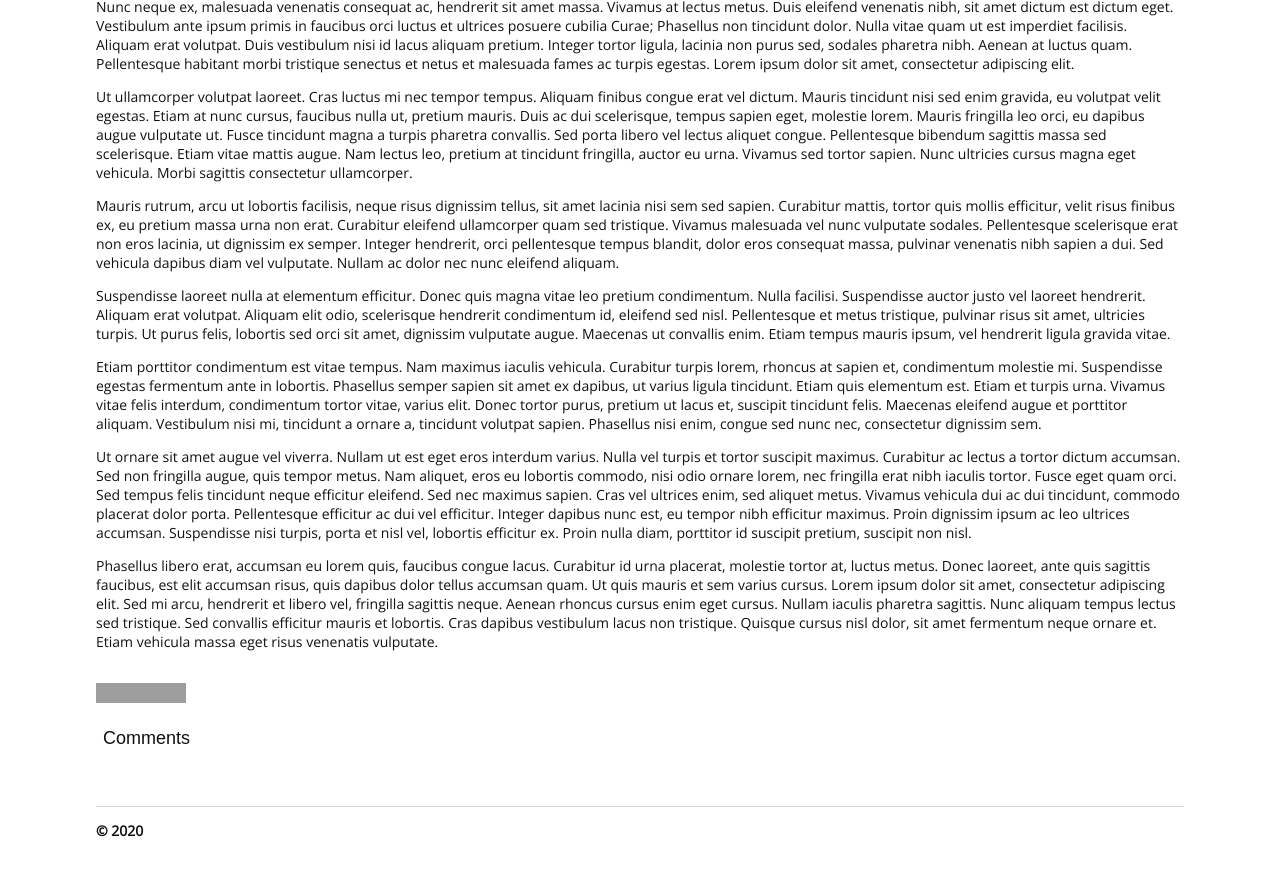
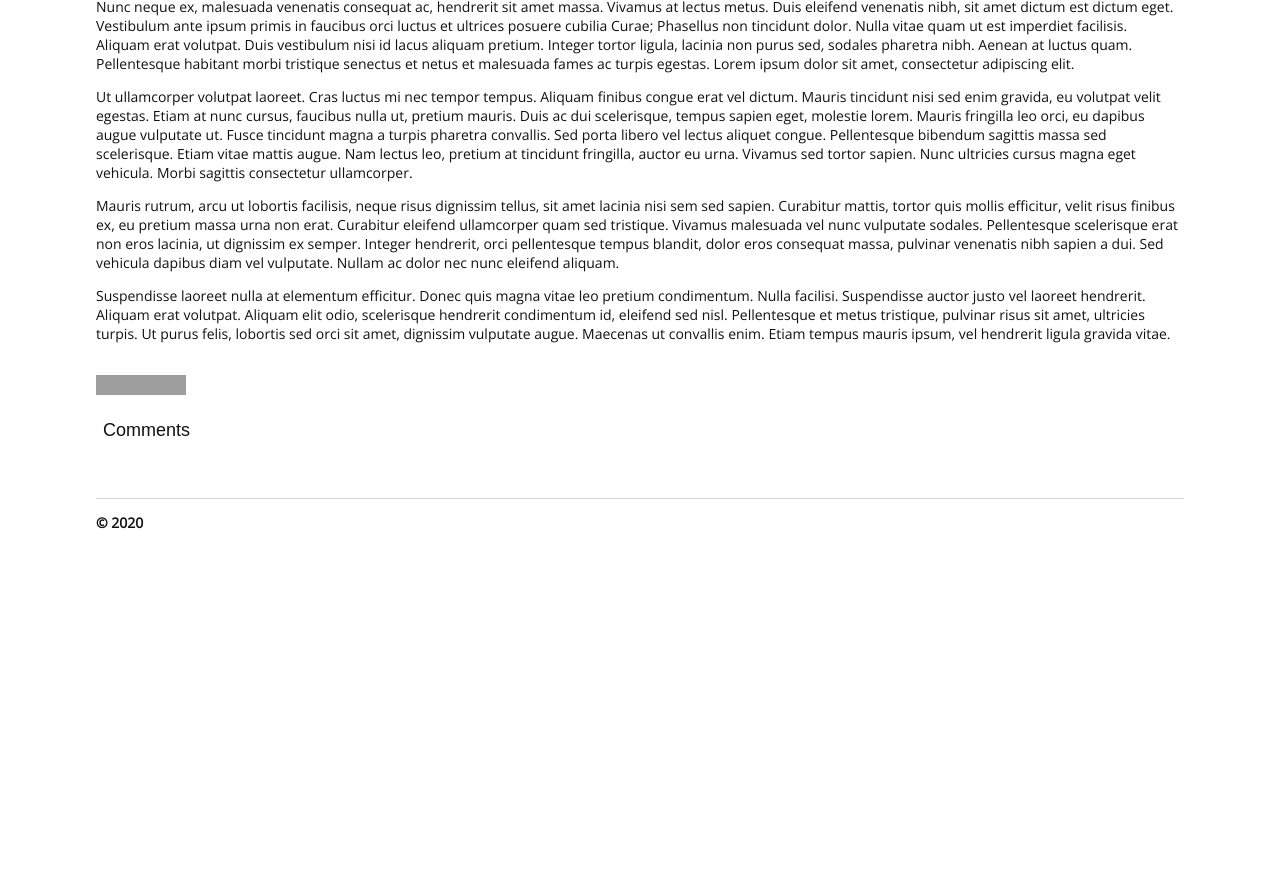
Before and after one commit to kevinacornelius/kevinacornelius.github.io, a Jekyll site: the page spotim/index.html, which Jekyll copies as it is, in a window 1280 px wide and 900 px high, scrolled down 606 px. Shown: the top 876 px of the window. Built offline with Jekyll 4.4.1, drawn with Linux system fonts in a browser that asks for light colours; comment, search, counter and statistics services are not loaded; after the commit the page ends 1198 px from its top, so only the background shows below that; grey boxes are pictures that could not be loaded.

Commit message:
Update index.html

```diff
--- a/spotim/index.html
+++ b/spotim/index.html
@@ -95,9 +95,6 @@
     <p>Ut ullamcorper volutpat laoreet. Cras luctus mi nec tempor tempus. Aliquam finibus congue erat vel dictum. Mauris tincidunt nisi sed enim gravida, eu volutpat velit egestas. Etiam at nunc cursus, faucibus nulla ut, pretium mauris. Duis ac dui scelerisque, tempus sapien eget, molestie lorem. Mauris fringilla leo orci, eu dapibus augue vulputate ut. Fusce tincidunt magna a turpis pharetra convallis. Sed porta libero vel lectus aliquet congue. Pellentesque bibendum sagittis massa sed scelerisque. Etiam vitae mattis augue. Nam lectus leo, pretium at tincidunt fringilla, auctor eu urna. Vivamus sed tortor sapien. Nunc ultricies cursus magna eget vehicula. Morbi sagittis consectetur ullamcorper.</p>
     <p>Mauris rutrum, arcu ut lobortis facilisis, neque risus dignissim tellus, sit amet lacinia nisi sem sed sapien. Curabitur mattis, tortor quis mollis efficitur, velit risus finibus ex, eu pretium massa urna non erat. Curabitur eleifend ullamcorper quam sed tristique. Vivamus malesuada vel nunc vulputate sodales. Pellentesque scelerisque erat non eros lacinia, ut dignissim ex semper. Integer hendrerit, orci pellentesque tempus blandit, dolor eros consequat massa, pulvinar venenatis nibh sapien a dui. Sed vehicula dapibus diam vel vulputate. Nullam ac dolor nec nunc eleifend aliquam.</p>
     <p>Suspendisse laoreet nulla at elementum efficitur. Donec quis magna vitae leo pretium condimentum. Nulla facilisi. Suspendisse auctor justo vel laoreet hendrerit. Aliquam erat volutpat. Aliquam elit odio, scelerisque hendrerit condimentum id, eleifend sed nisl. Pellentesque et metus tristique, pulvinar risus sit amet, ultricies turpis. Ut purus felis, lobortis sed orci sit amet, dignissim vulputate augue. Maecenas ut convallis enim. Etiam tempus mauris ipsum, vel hendrerit ligula gravida vitae.</p>
-    <p>Etiam porttitor condimentum est vitae tempus. Nam maximus iaculis vehicula. Curabitur turpis lorem, rhoncus at sapien et, condimentum molestie mi. Suspendisse egestas fermentum ante in lobortis. Phasellus semper sapien sit amet ex dapibus, ut varius ligula tincidunt. Etiam quis elementum est. Etiam et turpis urna. Vivamus vitae felis interdum, condimentum tortor vitae, varius elit. Donec tortor purus, pretium ut lacus et, suscipit tincidunt felis. Maecenas eleifend augue et porttitor aliquam. Vestibulum nisi mi, tincidunt a ornare a, tincidunt volutpat sapien. Phasellus nisi enim, congue sed nunc nec, consectetur dignissim sem.</p>
-    <p>Ut ornare sit amet augue vel viverra. Nullam ut est eget eros interdum varius. Nulla vel turpis et tortor suscipit maximus. Curabitur ac lectus a tortor dictum accumsan. Sed non fringilla augue, quis tempor metus. Nam aliquet, eros eu lobortis commodo, nisi odio ornare lorem, nec fringilla erat nibh iaculis tortor. Fusce eget quam orci. Sed tempus felis tincidunt neque efficitur eleifend. Sed nec maximus sapien. Cras vel ultrices enim, sed aliquet metus. Vivamus vehicula dui ac dui tincidunt, commodo placerat dolor porta. Pellentesque efficitur ac dui vel efficitur. Integer dapibus nunc est, eu tempor nibh efficitur maximus. Proin dignissim ipsum ac leo ultrices accumsan. Suspendisse nisi turpis, porta et nisl vel, lobortis efficitur ex. Proin nulla diam, porttitor id suscipit pretium, suscipit non nisl.</p>
-    <p>Phasellus libero erat, accumsan eu lorem quis, faucibus congue lacus. Curabitur id urna placerat, molestie tortor at, luctus metus. Donec laoreet, ante quis sagittis faucibus, est elit accumsan risus, quis dapibus dolor tellus accumsan quam. Ut quis mauris et sem varius cursus. Lorem ipsum dolor sit amet, consectetur adipiscing elit. Sed mi arcu, hendrerit et libero vel, fringilla sagittis neque. Aenean rhoncus cursus enim eget cursus. Nullam iaculis pharetra sagittis. Nunc aliquam tempus lectus sed tristique. Sed convallis efficitur mauris et lobortis. Cras dapibus vestibulum lacus non tristique. Quisque cursus nisl dolor, sit amet fermentum neque ornare et. Etiam vehicula massa eget risus venenatis vulputate.</p>
     <br />
 
     <!-- Spot.IM launcher code -->
```
